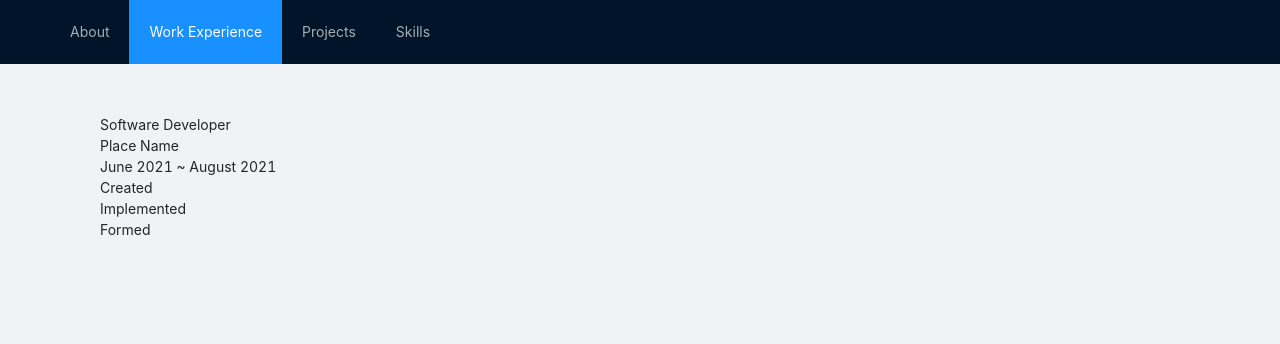
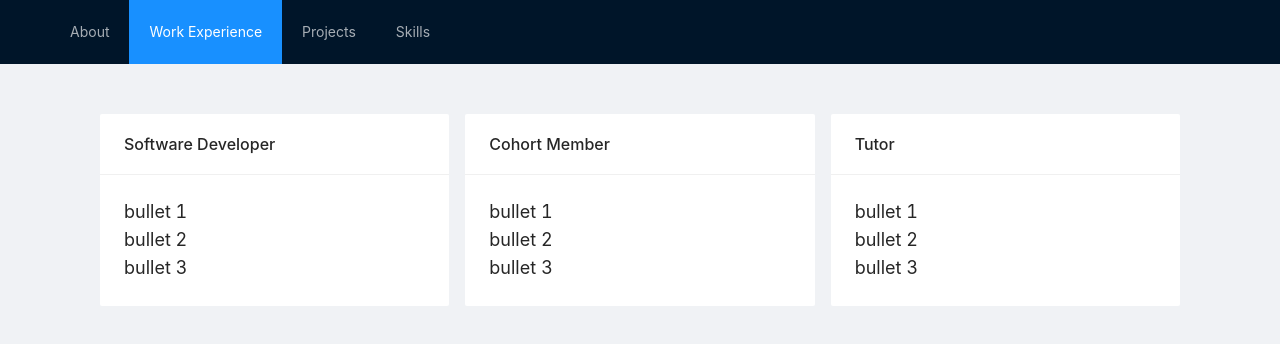
Before and after one commit to bw0123/portfolio-v2, a React (Create React App) app: page / in a window 1280 px wide. Both pictures are taken after a click on the item "Work Experience". Shown: the top 344 px of the page. Built offline with nearby package versions, Linux system fonts and the light colour scheme.

Commit message:
added carousel

```diff
--- a/src/components/About.jsx
+++ b/src/components/About.jsx
@@ -19,10 +19,10 @@ function About() {
         <Layout>
             <Content style={contentStyles}>
                 <div style={divStyles} >
-                    <h1 className="text-lg font-bold underline">
+                    <p className="text-lg">
                         Pellentesque habitant morbi tristique senectus et netus et malesuada fames ac turpis egestas. Maecenas hendrerit metus sit amet dolor malesuada sollicitudin. Vivamus dictum eu mauris vitae molestie. Suspendisse ac justo ut justo porttitor tempor. Mauris non tellus ac ligula vestibulum egestas. Mauris consectetur eu diam at vestibulum. Donec ut laoreet velit. Nam accumsan, ante id iaculis finibus, lorem ipsum scelerisque risus, non tempor dui metus sed sapien. Aliquam tempor nisl sit amet feugiat ornare. Fusce eleifend nisi id egestas bibendum. Proin tristique aliquet metus. Pellentesque porttitor, libero et vulputate pellentesque, justo nisi facilisis massa, tincidunt sodales velit sapien vitae urna. Fusce id dictum erat, sed maximus turpis.
-                    </h1>
-                        <div>
+                    </p>
+                        <div className="p-10">
                             <Button type="primary" shape="circle">
                                 <LinkedinFilled />
                             </Button>
--- a/src/components/Projects.jsx
+++ b/src/components/Projects.jsx
@@ -1,10 +1,46 @@
 import React from 'react'
+import { Layout } from 'antd'
+import { Carousel } from 'antd';
+
+const { Content } = Layout;
 
 function Projects() {
+    const contentStyles = {
+        padding: '0 50px',
+        marginTop: 64,
+    }
+
+    function onChange(a, b, c) {
+        console.log(a, b, c);
+      }
+
+      const contentStyle = {
+        height: '200px',
+        color: '#fff',
+        lineHeight: '200px',
+        textAlign: 'center',
+        background: '#364d79',
+      }
+
     return(
-        <div>
-            <p>Projects sample text</p>
-        </div>
+        <Layout>
+            <Content style={contentStyles}>
+                <Carousel className="mt-10" afterChange={onChange} autoplay="true" >
+                    <div>
+                        <h3 style={contentStyle}>1</h3>
+                    </div>
+                    <div>
+                        <h3 style={contentStyle}>2</h3>
+                    </div>
+                    <div>
+                        <h3 style={contentStyle}>3</h3>
+                    </div>
+                    <div>
+                        <h3 style={contentStyle}>4</h3>
+                    </div>
+                </Carousel>
+            </Content>
+        </Layout>
     )
 }
 
--- a/src/components/Skills.jsx
+++ b/src/components/Skills.jsx
@@ -18,7 +18,7 @@ function Skills() {
         <Layout>
             <Content style={contentStyles}>
                 <div style={divStyles}>
-                    <h1>Technologies/Tools</h1>
+                    <h1 className="text-lg">Technologies/Tools</h1>
                 </div>
             </Content>
         </Layout>
--- a/src/components/SwitchSection.jsx
+++ b/src/components/SwitchSection.jsx
@@ -5,7 +5,6 @@ import WorkExperience from './WorkExperience'
 import Projects from './Projects'
 import Skills from './Skills'
 
-const { SubMenu } = Menu;
 const { Header } = Layout;
 
 function SwitchSection() {
@@ -43,15 +42,9 @@ function SwitchSection() {
                         <Menu.Item onClick={() => workExperienceSelected()}>
                             Work Experience
                         </Menu.Item>
-                        <SubMenu onClick={() => projectsSelected()} title="Projects">
-                            <Menu.ItemGroup>
-                                <Menu.Item key="setting:1">Venue Page</Menu.Item>
-                                <Menu.Item key="setting:1">Feedback App</Menu.Item>
-                                <Menu.Item key="setting:1">Budgeting App</Menu.Item>
-                                <Menu.Item key="setting:1">Delicious Travels</Menu.Item>
-                                <Menu.Item key="setting:1">Number Guessing Game</Menu.Item>
-                            </Menu.ItemGroup>
-                        </SubMenu>
+                        <Menu.Item onClick={() => projectsSelected()}>
+                            Projects
+                        </Menu.Item>
                         <Menu.Item onClick={() => skillsSelected()}>Skills</Menu.Item>
                     </Menu>
                 </Layout>
--- a/src/components/WorkExperience.jsx
+++ b/src/components/WorkExperience.jsx
@@ -1,10 +1,10 @@
 import React from 'react'
 import { Layout } from 'antd'
+import { Card, Col, Row } from 'antd';
 
 const { Content } = Layout;
 
 function WorkExperience() {
-
     const contentStyles = {
         padding: '0 50px',
         marginTop: 64,
@@ -17,16 +17,37 @@ function WorkExperience() {
 
     return(
         <Layout>
-            < Content style={contentStyles}>
-                <div style={divStyles}>
-                    <h1>Software Developer</h1>
-                        <h3>Place Name</h3>
-                        <div>June 2021 ~ August 2021</div>
+            <Content style={contentStyles}>
+                <div style={divStyles} className="site-card-wrapper">
+                    <Row gutter={16}>
+                    <Col span={8}>
+                        <Card className="text-lg" title="Software Developer" bordered={false}>
                             <ul>
-                                <li>Created</li>
-                                <li>Implemented</li>
-                                <li>Formed</li>
+                                <li>bullet 1</li>
+                                <li>bullet 2</li>
+                                <li>bullet 3</li>
                             </ul>
+                        </Card>
+                    </Col>
+                    <Col span={8}>
+                        <Card className="text-lg" title="Cohort Member" bordered={false}>
+                            <ul>
+                                <li>bullet 1</li>
+                                <li>bullet 2</li>
+                                <li>bullet 3</li>
+                            </ul>
+                        </Card>
+                    </Col>
+                    <Col span={8}>
+                        <Card className="text-lg" title="Tutor" bordered={false}>
+                            <ul>
+                                <li>bullet 1</li>
+                                <li>bullet 2</li>
+                                <li>bullet 3</li>
+                            </ul>
+                        </Card>
+                    </Col>
+                    </Row>
                 </div>
             </Content>
         </Layout>
@@ -34,3 +55,14 @@ function WorkExperience() {
 }
 
 export default WorkExperience
+
+ {/*
+                    <h1 className="text-2xl font-bold text-left">Software Developer</h1>
+                        <h3 className="text-xl font-medium">Place Name</h3>
+                        <div>June 2021 ~ August 2021</div>
+                            <ul>
+                                <li>Created</li>
+                                <li>Implemented</li>
+                                <li>Formed</li>
+                            </ul>
+ */}
```
